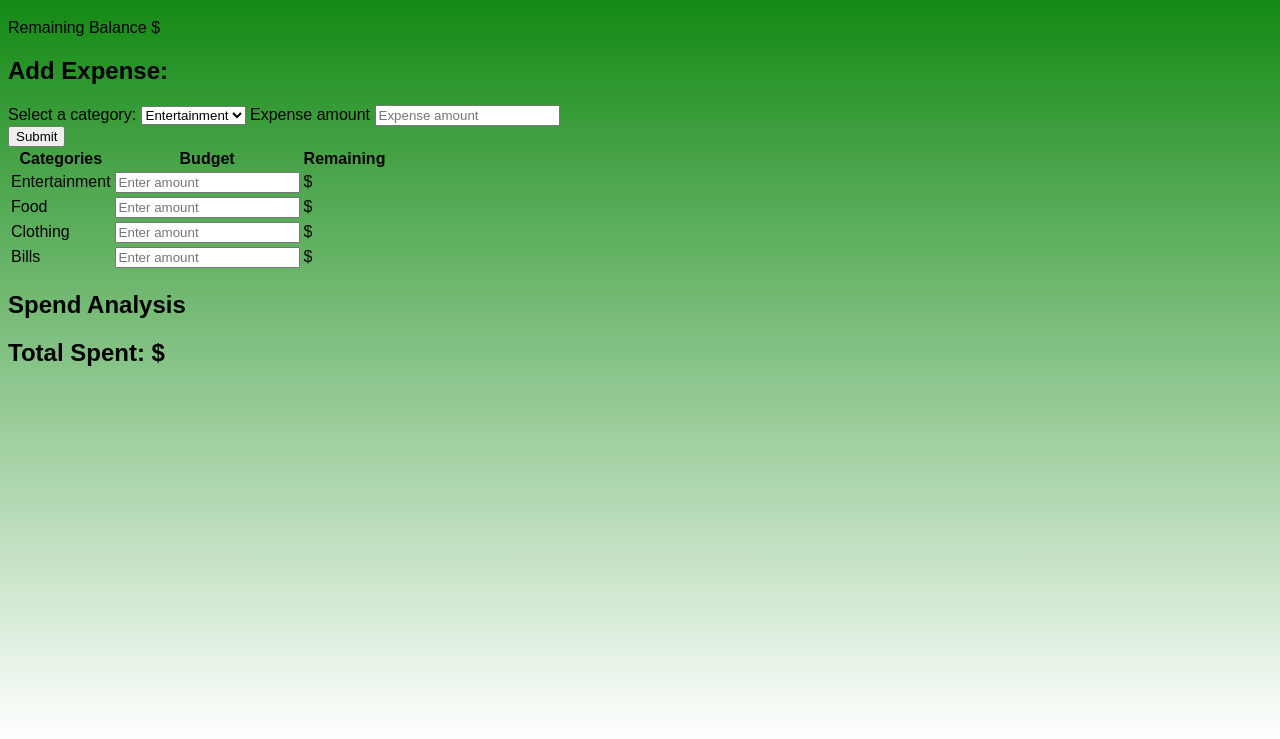
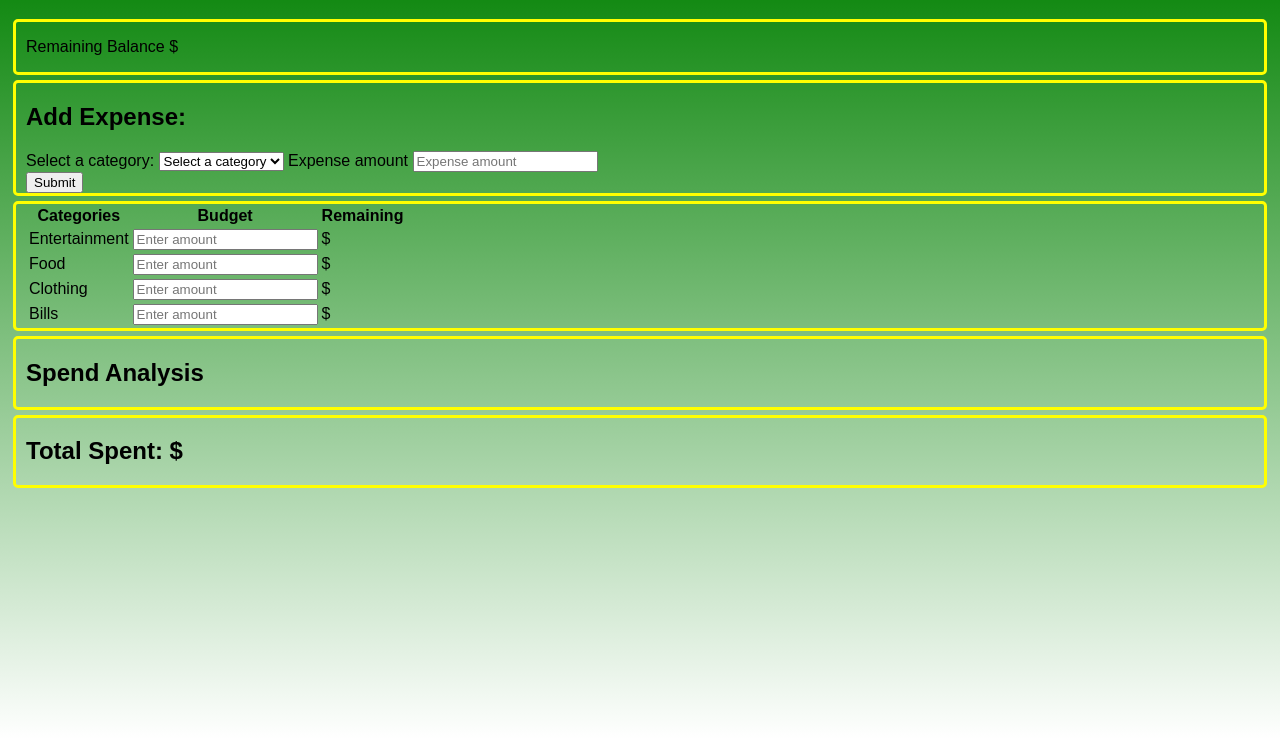
Before and after one commit to stephwahl/Weekly-Budget, a plain HTML site: page index.html in a window 1280 px wide. Shown: the part 61-800 px from the top of the page. Drawn offline with Linux system fonts and the light colour scheme.

Commit message:
updated files with some CSS

```diff
--- a/index.html
+++ b/index.html
@@ -16,15 +16,21 @@
       <main>
 
         <h1>My Weekly Budget</h1>
-        <div>
+
+    <section>
+        <div >
             <p>Remaining Balance $</p>
         </div>
+    </section>
+
+    <section>
         <div class="main" id="add_expense_section">
             <h2>Add Expense:</h2>
             <form>
-                <label for="name_input">Select a category: </label>
+                <label for="name_input" id="category_label">Select a category: </label>
 
             <select name="category" id="name_input">
+                <option>Select a category</option>
                 <option value="entertainment">Entertainment</option>
                 <option value="food">Food</option>
                 <option value="clothing">Clothing</option>
@@ -40,7 +46,9 @@
             </div>
 
             </form>
-
+        </div>
+    </section>
+    <section>
             <table>
                 <tr>
                     <th>Categories</th>
@@ -68,17 +76,18 @@
                     <td>$</td>
                 </tr>
             </table>
+        </section>
 
-        </div>
-
+     <section>
         <div id="piechart">
             <h2>Spend Analysis</h2>
         </div>
-
+    </section>
+    <section>
         <div>
             <h2>Total Spent: $</h2>
         </div>
-
+    </section>
 
     </main>
 
--- a/styles.css
+++ b/styles.css
@@ -9,4 +9,11 @@ h1 {
     text-align: center;
 }
 
-#
+section {
+    border: 3px solid yellow;
+    margin: 5px;
+    border-radius: 5px;
+    padding-left: 10px;
+}
+
+#category_label
```
